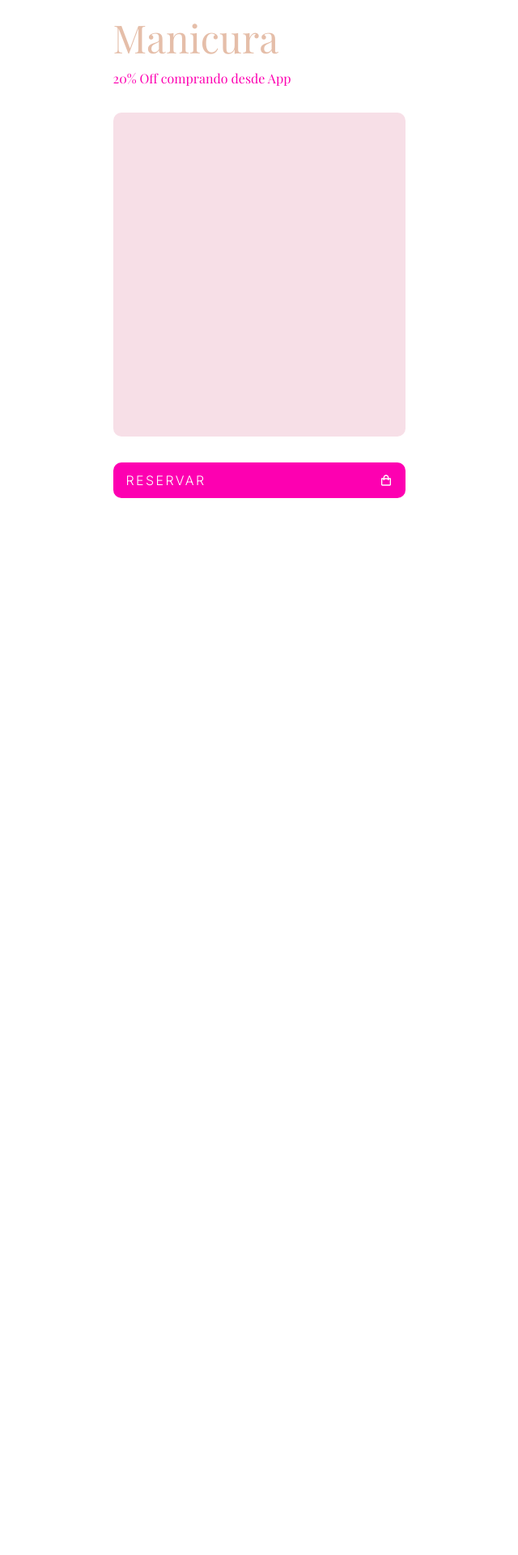
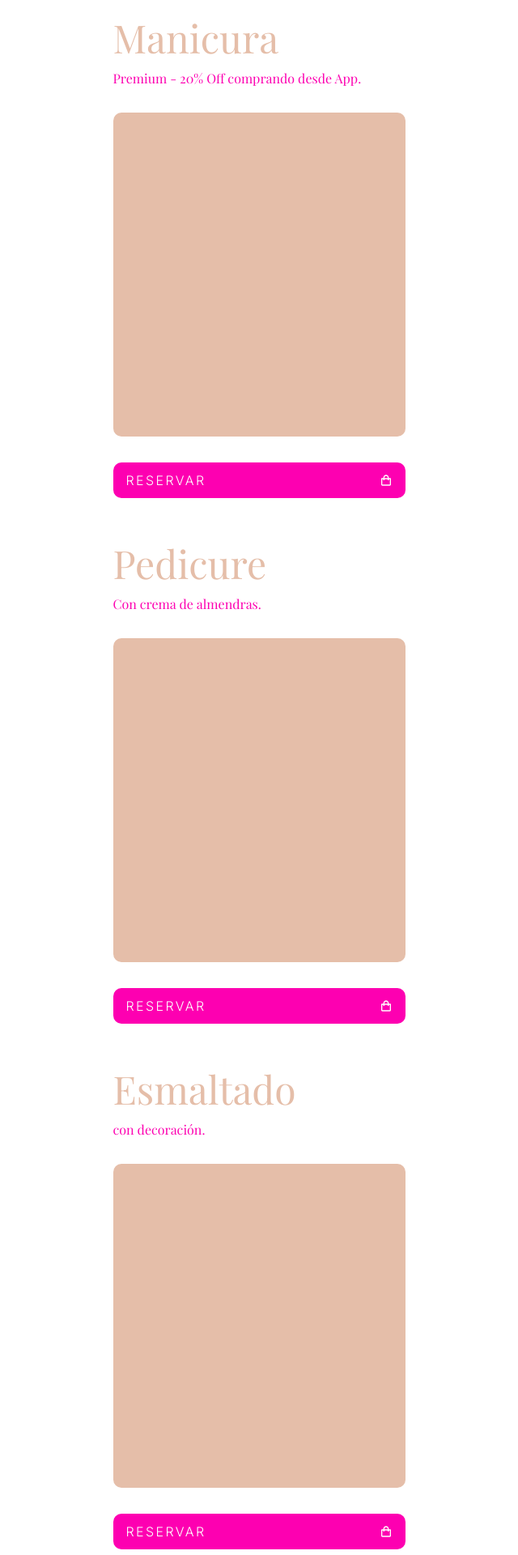
Before and after one commit to martin-centurion/crazy_nails, a React (Vite) app: page /servicios in a window 1280 px wide. Shown: the part 160-2080 px from the top of the page at 81% size, without its empty margins (320-960 px from the left). Before the commit the page ends 807 px from the top, so only its background shows below. Built offline with nearby package versions, Linux system fonts and the light colour scheme; a web font is replaced by a local one.

Commit message:
estilos navbar

```diff
--- a/src/components/ItemList/ItemList.jsx
+++ b/src/components/ItemList/ItemList.jsx
@@ -9,14 +9,34 @@ function ItemList() {
         <div className='servicios__content'>
             <div className='servicios__content-title'>
                     <h3>Manicura</h3>
-                    <p>20% Off comprando desde App</p>
+                    <p>Premium - 20% Off comprando desde App.</p>
             </div>
             <div className='servicios__content-img'>
 
             </div>
+            <Button>Reservar <BiShoppingBag /></Button>
+        </div>
+        <div className='servicios__content'>
+            <div className='servicios__content-title'>
+                    <h3>Pedicure</h3>
+                    <p>Con crema de almendras.</p>
+            </div>
+            <div className='servicios__content-img'>
 
+            </div>
+            <Button>Reservar <BiShoppingBag /></Button>
         </div>
-        <Button>Reservar <BiShoppingBag /></Button>
+        <div className='servicios__content'>
+            <div className='servicios__content-title'>
+                    <h3>Esmaltado</h3>
+                    <p>con decoración.</p>
+            </div>
+            <div className='servicios__content-img'>
+
+            </div>
+            <Button>Reservar <BiShoppingBag /></Button>
+        </div>
+
     </div>
   )
 }
--- a/src/components/ItemList/styles.css
+++ b/src/components/ItemList/styles.css
@@ -1,5 +1,10 @@
 .servicios {
     padding: 2rem;
+
+}
+
+.servicios__content {
+    margin-bottom: 3rem;
 }
 
 .servicios__content-title > h3 {
@@ -19,7 +24,7 @@
 }
 
 .servicios__content-img {
-    background-color: var(--clr-primario);
+    background-color: var(--clr-secundario);
     width: 100%;
     height: 400px;
     border-radius: 10px;
--- a/src/components/NavBar/styles.css
+++ b/src/components/NavBar/styles.css
@@ -1,6 +1,9 @@
 .nav-bar {
     display: flex;
     justify-content: space-between;
+    position: sticky;
+    top: 0;
+    backdrop-filter: blur(5px);
 }
 
 .nav-bar .icono {
```
